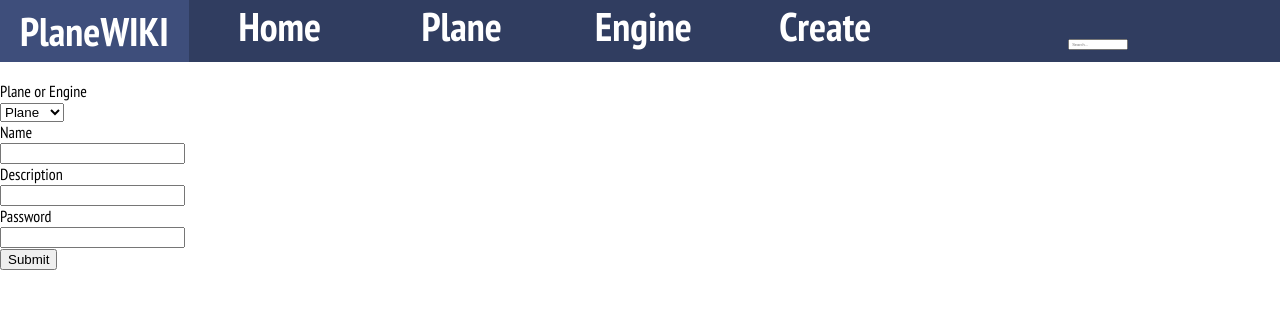
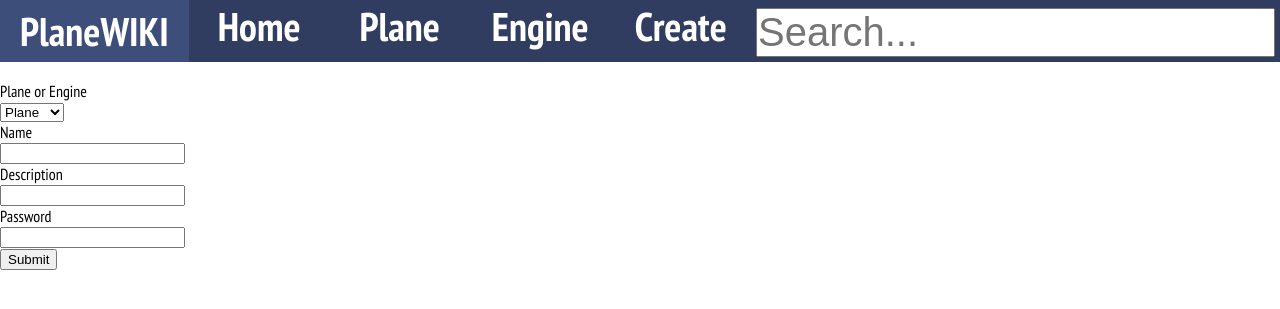
Before and after one commit to Burnside21140/PlaneWIKI, a Flask app: page /create in a window 1280 px wide. Shown: the top 309 px of the page. Run offline with Flask 3, Linux system fonts and the light colour scheme.

Commit message:
Text isn't allinging

```diff
--- a/static/style/css/style.css
+++ b/static/style/css/style.css
@@ -29,7 +29,13 @@ nav ul a:hover {
 }
 
 nav ul li input {
-    font-size: 10%;
+    font-size: 40px;
+    padding: 0%;
+    border: 0%;
+}
+
+nav ul a {
+    align-items: center;
 }
 
 .nav-bar {
@@ -41,6 +47,7 @@ nav ul li input {
     margin: 0px;
     color: white;
     text-decoration: none;
+    align-items: center;
 }
 
 @media (max-width: 1100px) {
@@ -51,9 +58,19 @@ nav ul li input {
 
     .nav-bar {
         display: grid;
-        grid-template-columns: 1fr 1fr 1fr 1fr 1fr;
+        grid-template-columns: 1fr 1fr 1fr 1fr;
     }
 
+    .nav-bar-fill {
+        grid-column: span 3;
+    }
+
+    nav ul li input {
+        font-size: 25px;
+        width: 100%;
+        height: 100%;
+        border: 0px;
+    }
 }
 
 /* Search bar styles */
@@ -141,6 +158,12 @@ a {
     grid-template-columns: 1fr 1fr;
 }
 
+@media (max-width: 1100px) {
+    .pe-container {
+        width: 90%;
+    }
+}
+
 /** Font **/
 
 body {
--- a/templates/navbar.html
+++ b/templates/navbar.html
@@ -24,7 +24,7 @@
     <a href="/planes"><li class="nav-bar-item">Plane</li></a>
     <a href="/engines"><li class="nav-bar-item">Engine</li></a>
     <a href="/create"><li class="nav-bar-item">Create</li></a>
-    <li class="nav-bar-item">
+    <li class="nav-bar-item nav-bar-fill">
         <input type="text" oninput="handleSearch(this.value)" placeholder="Search...">
         <div id="search-results" class="search-results"></div>
     </li>
```
Also changed, not shown: planeWIKIDB.db.
